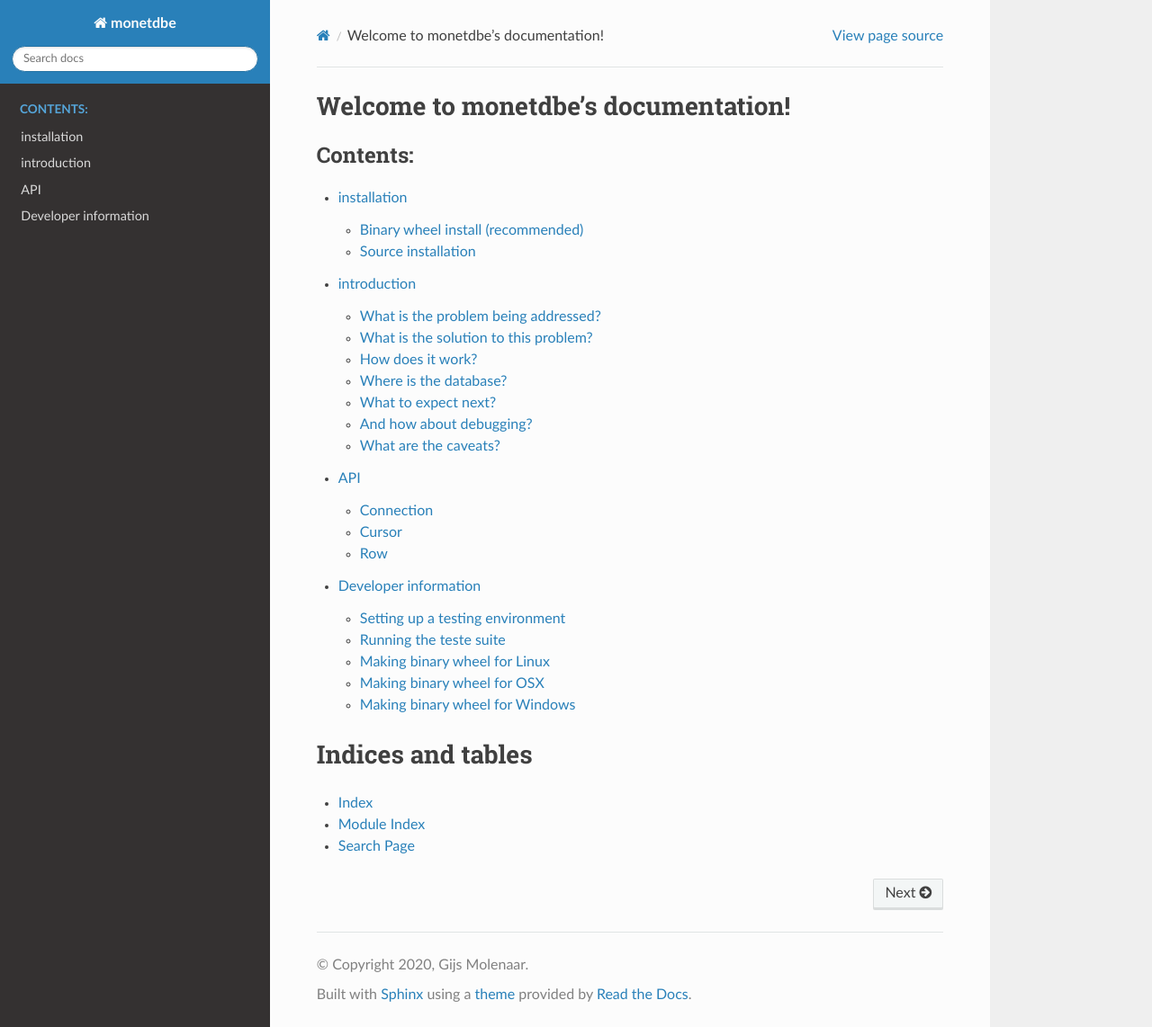
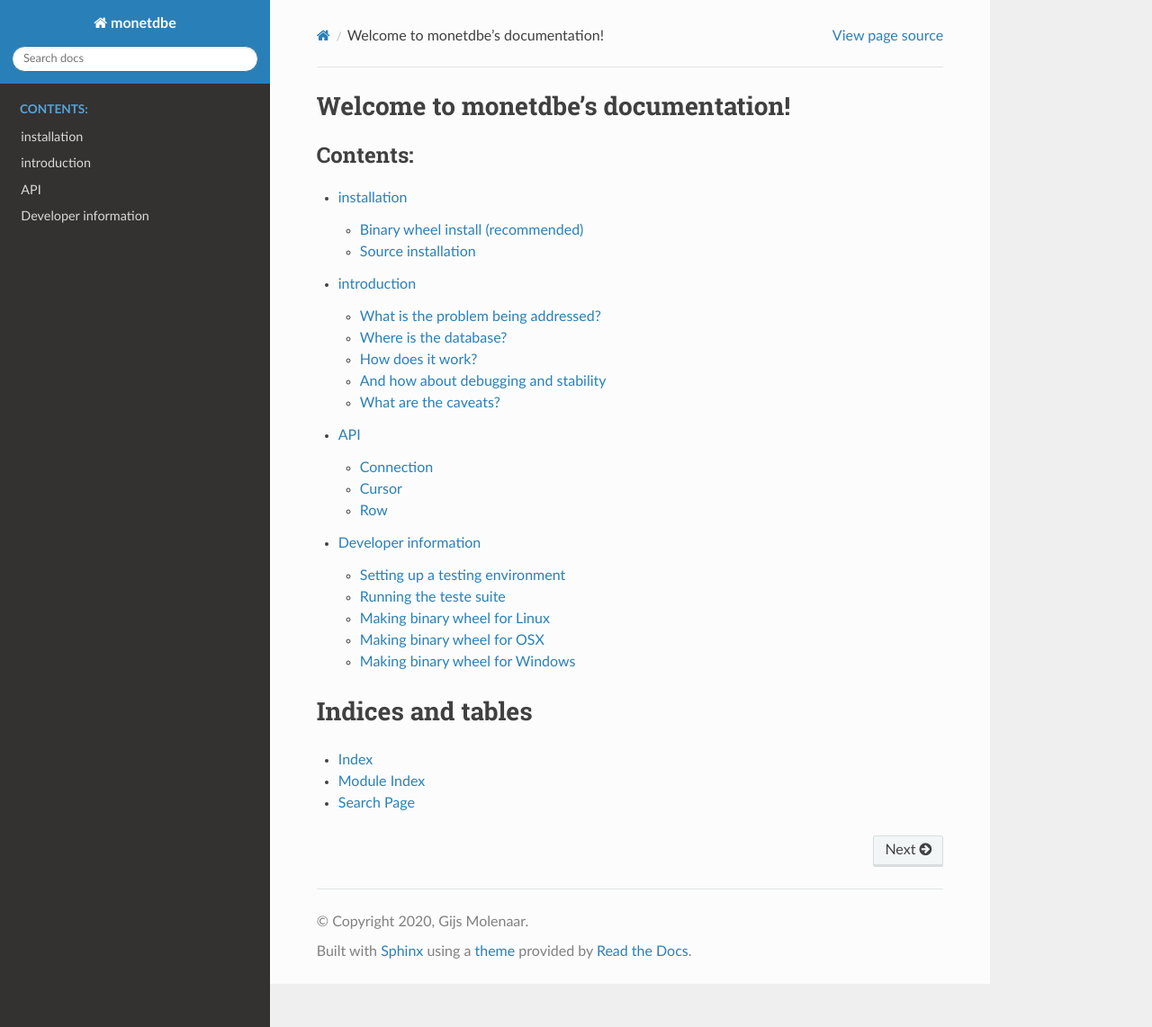
Before and after one commit to MonetDBSolutions/MonetDBe-Python, a Sphinx documentation site: the page built from doc/index.rst, in a window 1280 px wide and 1142 px high. Shown: the whole window at 90% size. Built offline with Sphinx 7.4.7 and the Read the Docs theme 2.0.0, drawn with Linux system fonts in a browser that asks for light colours; some of the changed lines change nothing that is shown.

Commit message:
A pass over the intro

```diff
--- a/doc/introduction.rst
+++ b/doc/introduction.rst
@@ -17,44 +17,56 @@
 f more than >1 billion there is a lot of code out there and users are used to its programmatic interface. The goal was
 set to follow the Python/SQLite3 interface as much as possible.
 
-What is the solution to this problem?
-=====================================
 We followed a test-driven approach by starting with the test suite for Python/SQLite 3 and working our way through all
-the cases covered. The old pymonetdb library gave us a quick start. Within a month we were able to cover over 80% of the
-test cases. We ignored zz, because they were too SQLite specific. Summary of our experiences
+the unit tests covered. The complete list is included in the .../tests directory. Several tests where skipped, because
+they are too tightly coupled with the SQLite approach to database management. On the Github page you find a list
+of `open issues and the planning https://github.com/MonetDBSolutions/MonetDBe-Python/issues`_  for the next milestones.
 
-How does it work?
-=================
-In this section we show a small example
+For example, the row factory functions are not supported. They coped with the limited set of data types
+supported by SQLit, which triggers an (expensive) call back method when accessing the elements in
+a result set. MonetDBe has a much richer basic type system that includes e.g. the temporals, uuids, json out of the box.
+Likewise, transaction management in MonetDBe is based on `MVCC https://www.monetdb.org/blog/optimistic-concurrency-control`_ without explicit levels of isolations.
+A remnant of the past when systems were based on explicit locking.
 
 Where is the database?
 ======================
 One of the key factors in an embedded database system is the location of the persistent data, if it persists.  In
 MonetDBe we opted for a simple interface based on URLs,
-memory:, /OSpath/directory, file://filename?withoptions, monetdb://mapi_host:port/db?params. The benefit of this
-approach is that one can start developing the application with :memory: storage and switch to the server version by
-simply changing the connection point.
+memory:, /OSpath/directory, file://filename?withoptions, monetdb://mapi_host:port/db?params.
+The benefit of this approach is that one can start developing the application with :memory: storage and switch to
+the server version by simply changing the connection point.
+The first implementation of MonetDBe is limited to a single :memory: or multiple file or server based connections.
 
-What to expect next?
+
+How does it work?
 ====================
+Using the library starts with simply getting the module into your Python environment, ‘pip install monetdbe’:
+A minimal example to see if everything works as expected:
 
-The first implementation of MonetDBe is limited to a single :memory: or /OSpath/directory case in combination with one
-or more remote server based versions.
+::
+    import monetdbe
+    conn = monetdbe.connect(':memory:')
+    c = conn.cursor()
+    c.execute('SELECT count(*) FROM tables')
+    print(c.fetchone())
+::
 
-And how about debugging?
+
+And how about debugging and stability
 ========================
 
 Using an embedded database library also comes with mutual responsibility. Unlike a server solution, your program could
-easily create lead to incorrect data being passed around or even peek/pook in the underlying database structures. A
-logging scheme available in every MonetDBe core can be used to trace the behavior.
+easily lead to incorrect data being passed around or even peek/pook in the underlying database structures (using C functions).
+For debugging you can rely on a logging scheme available in every MonetDBe core to trace the behavior.
 
 What are the caveats?
 =====================
 
 There are a few caveats to the approach presented. SQLite and MonetDBe do not align 100% on the same interpretation of
 the SQL standard. MonetDBe is more strict. This may result in minor differences in error handling or even some surprises
-in the results, because SQLite is less strict in its interpretation.
+in the results.
 
-The MonetDBePython library is available from Pypi. You don’t need to install MonetDB itself. Several edges are currently
-dealt with before MonetDBe becomes an official release, but users are more than welcome to try it out. Please drop us a
+Reminder, the Python package monetdbe 0.7 is an *alpha release* made available from Pypi. You don’t need to install MonetDB itself.
+Several edges are currently dealt with before MonetDBe becomes an official release, but users are more than welcome to try it out.
+Please drop us a
 note on your experiences.
```
